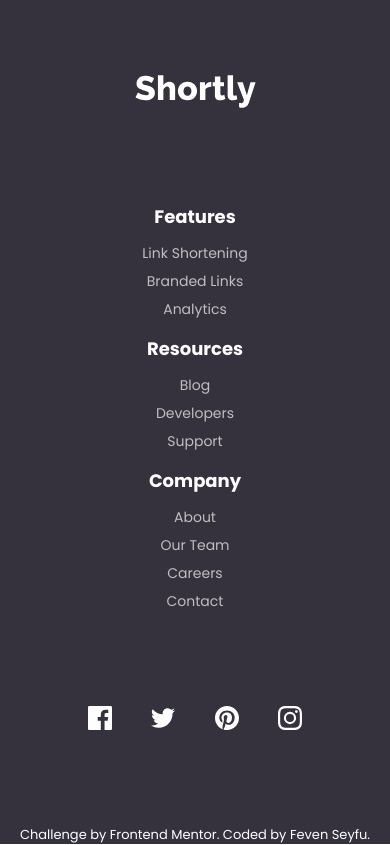
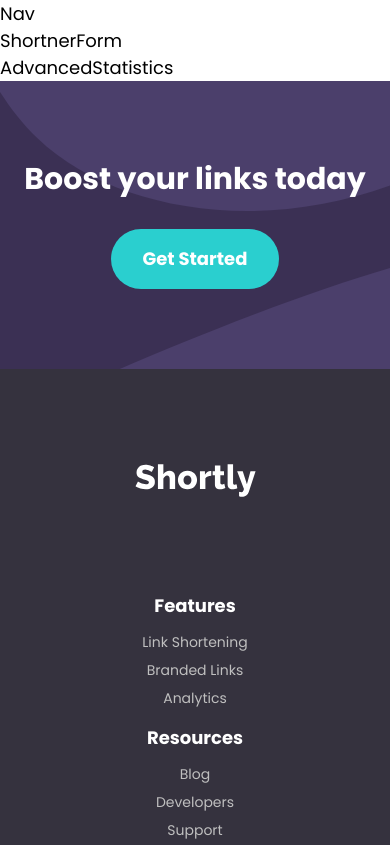
Before and after one commit to FevenSeyfu/Shortly-url-shortner, a React app: page / in a window 390 px wide. Shown: the top 845 px of the page. Built offline with nearby package versions, Linux system fonts and the light colour scheme; the HTML template or start-up script is replaced by a standard one.

Commit message:
complete footer CTA section srtylin for mobile and desktop

```diff
--- a/src/components/Footer/CallToAction.tsx
+++ b/src/components/Footer/CallToAction.tsx
@@ -2,9 +2,9 @@ import React from "react";
 
 const CallToAction: React.FC = () => {
   return (
-    <div>
-      <h3>Boost your links today</h3>
-      <button>Get Started</button>
+    <div className="bg-primary-dark-violet bg-[url('../src/assets/images/bg-boost-mobile.svg')] md:bg-[url('../src/assets/images/bg-boost-desktop.svg')] h-[18rem] md:h-[15rem]  w-full bg-no-repeat bg-cover text-white flex flex-col items-center justify-center gap-8">
+      <h3 className="font-bold text-3xl md:text-5xl">Boost your links today</h3>
+      <button className="bg-primary-cyan text-white font-bold rounded-full px-8 py-4 hover:bg-primary-light-cyan text-lg">Get Started</button>
     </div>
   );
 };
--- a/src/components/Footer/Footer.tsx
+++ b/src/components/Footer/Footer.tsx
@@ -4,7 +4,7 @@ import CallToAction from "./CallToAction";
 
 const Footer: React.FC = () => {
   return (
-    <footer className="absolute bottom-0 w-full ">
+    <footer className="w-full h-auto md:absolute md:bottom-0 ">
       <CallToAction />
       <SiteMap />
     </footer>
--- a/src/components/Footer/SiteMap.tsx
+++ b/src/components/Footer/SiteMap.tsx
@@ -8,7 +8,7 @@ import InstagramIcon from "../../assets/icons/InstagramIcon";
 const SiteMap: React.FC = () => {
   return (
     <>
-      <div className=" bg-neutral-very-dark-blue text-center text-white flex flex-col h-screen w-full  items-center justify-evenly text-sm relative md:flex-row md:justify-center md:items-start md:h-auto md:text-base md:pt-8">
+      <div className=" bg-neutral-very-dark-blue text-center text-white flex flex-col h-screen w-full  items-center justify-evenly text-sm relative md:flex-row md:justify-center md:items-start md:h-auto md:text-base md:py-8">
         <div className="md:w-2/4 flex justify-center">
           <img src={Logo} alt="Shortly Logo" />
         </div>
--- a/tailwind.config.js
+++ b/tailwind.config.js
@@ -7,6 +7,7 @@ export default {
         //Primary
         'primary-cyan': 'hsl(180, 66%, 49%)',
         'primary-dark-violet': 'hsl(257, 27%, 26%)',
+        'primary-light-cyan': 'hsl(180, 66%, 80%)',
         //Secondary
         'secondary-red': 'hsl(0, 87%, 67%)',
         //Neutral
```
